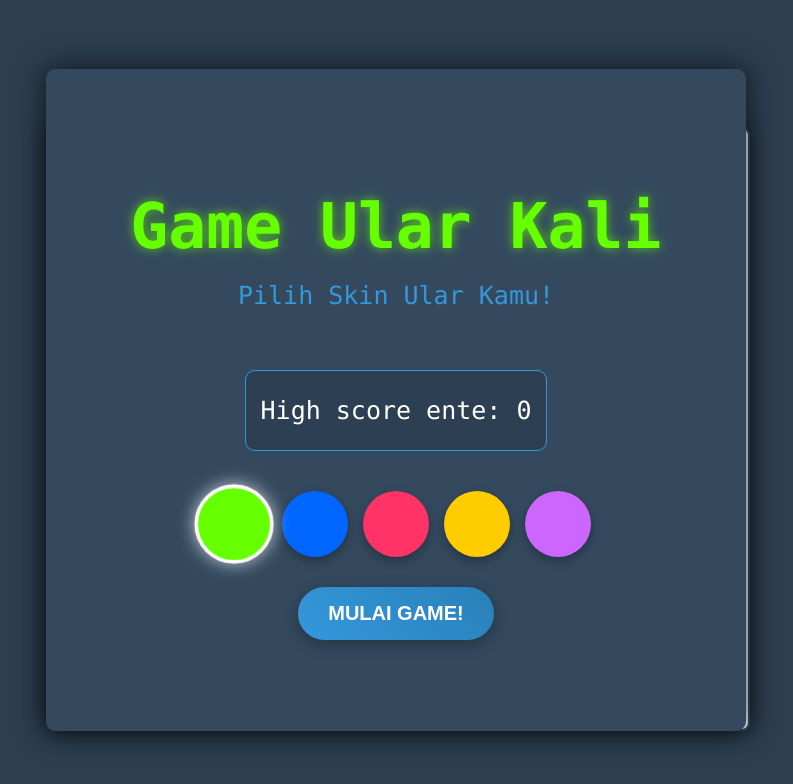
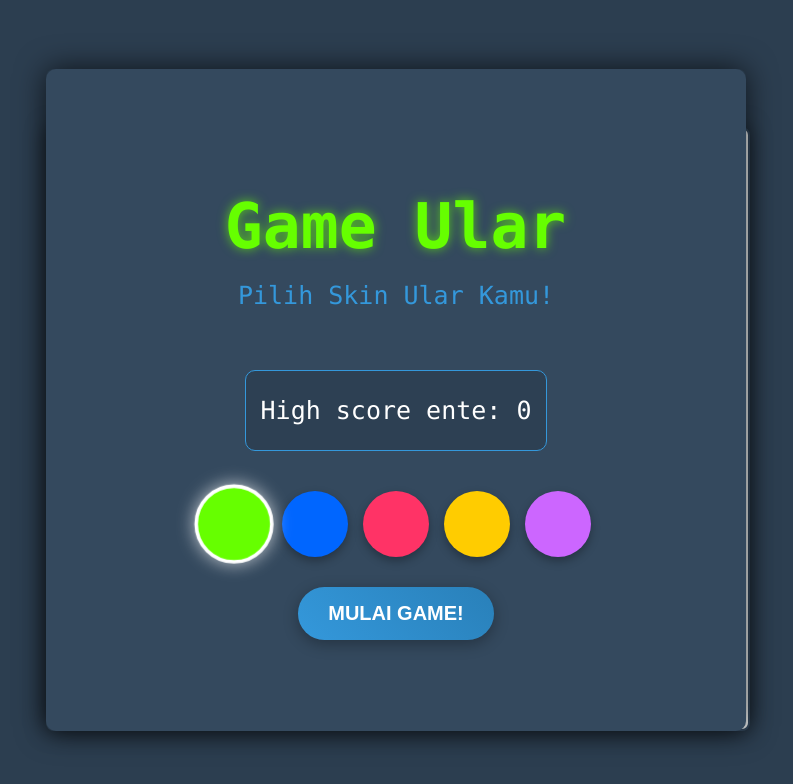
Before and after one commit to Apakah1020/Game-ular, a plain HTML site: page index.html in a window 1280 px wide. Shown: the whole page, without its empty margins (244-1037 px from the left). Drawn offline with Linux system fonts and the light colour scheme.

Commit message:
index.html

```diff
--- a/index.html
+++ b/index.html
@@ -176,7 +176,7 @@
 
         <div id="menuScreen" class="menu-screen">
             <div class="menu-title">
-                <h1>Game Ular Kali</h1>
+                <h1>Game Ular</h1>
                 <p class="menu-subtitle">Pilih Skin Ular Kamu!</p>
             </div>
 
```
